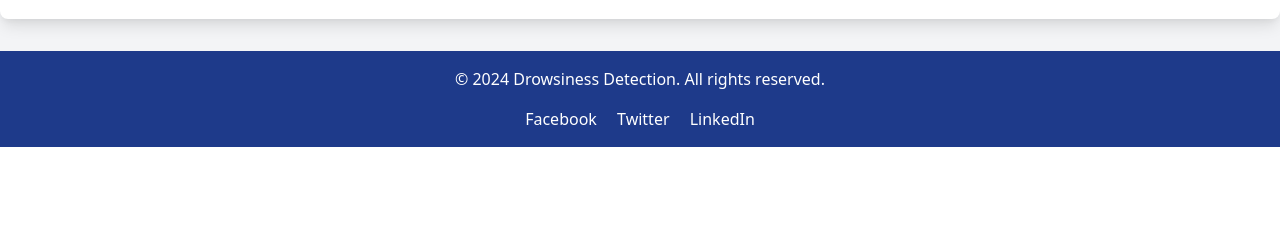
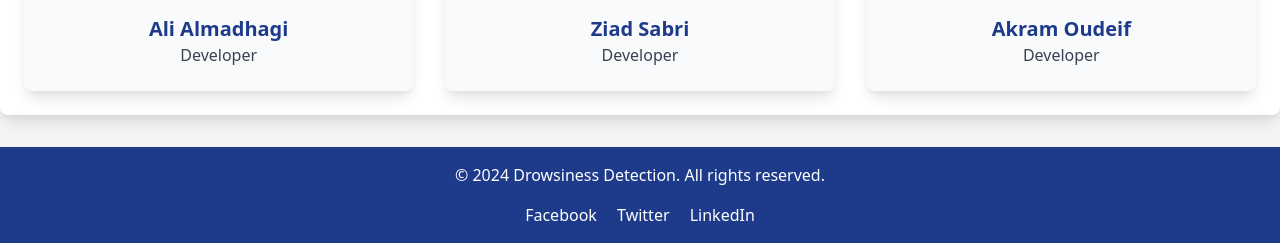
Before and after one commit to Ali-Almadhagi/COSC480-project, a Flask app: template front-end/templates/about.html in a window 1280 px wide. Shown: the part 653-896 px from the top of the page. Before the commit the page ends 800 px from the top, so only its background shows below. Run offline with Flask 2, Linux system fonts and the light colour scheme; the template is opened without the code that fills it, so the values that code supplies are empty.

Commit message:
adding team members cards to the about page

```diff
--- a/back-end/app.py
+++ b/back-end/app.py
@@ -1,11 +1,20 @@
 from flask import Flask, render_template
 
-app = Flask(__name__, template_folder='../front-end/templates')
+app = Flask(__name__, template_folder='../front-end/templates', static_folder='../front-end/static')
 
 @app.route('/')
 def home():
     # Renders the index.html template located in the templates folder
     return render_template('index.html')
 
+@app.route('/detection')
+def detection():
+    return render_template('detection.html')
+
+
+@app.route('/about')
+def about():
+    return render_template('about.html')
+
 if __name__ == '__main__':
     app.run(debug=True, host='0.0.0.0', port=5000)
--- a/front-end/templates/about.html
+++ b/front-end/templates/about.html
@@ -43,7 +43,6 @@
             <nav class="hidden lg:flex space-x-6 text-lg">
                 <a href="/" class="hover:text-blue-300">Home</a>
                 <a href="/detection" class="hover:text-blue-300">Drowsiness Detection</a>
-                <a href="/team" class="hover:text-blue-300">Team</a>
                 <a href="/about" class="hover:text-blue-300">About</a>
             </nav>
         </div>
@@ -53,7 +52,6 @@
             <div class="container mx-auto">
                 <a href="/" class="block py-2 text-white hover:bg-blue-700">Home</a>
                 <a href="/detection" class="block py-2 text-white hover:bg-blue-700">Drowsiness Detection</a>
-                <a href="/team" class="block py-2 text-white hover:bg-blue-700">Team</a>
                 <a href="/about" class="block py-2 text-white hover:bg-blue-700">About</a>
             </div>
         </nav>
@@ -70,6 +68,25 @@
         <!-- Call-to-Action -->
         <div class="text-center mt-8">
             <a href="/detection" class="px-8 py-3 bg-yellow-500 text-black font-semibold rounded-lg hover:bg-yellow-600">Try Our Detection System</a>
+        </div>
+
+        <h1 class="text-4xl font-bold text-center text-blue-900 mb-6 mt-10">Meet the Team</h1>
+        <div class="grid grid-cols-1 md:grid-cols-3 gap-8">
+            <div class="bg-gray-50 p-6 rounded-lg shadow-lg hover:shadow-xl transition-shadow">
+                <img src="{{ url_for('static', filename='images/team_member1.jpg') }}" alt="Ali Almadhagi" class="w-32 h-32 mx-auto rounded-full mb-4">
+                <h3 class="text-xl font-semibold text-center text-blue-900">Ali Almadhagi</h3>
+                <p class="text-gray-700 text-center">Developer</p>
+            </div>
+            <div class="bg-gray-50 p-6 rounded-lg shadow-lg hover:shadow-xl transition-shadow">
+                <img src="{{ url_for('static', filename='images/team_member2.jpg') }}" alt="Ziad Sabri" class="w-32 h-32 mx-auto rounded-full mb-4">
+                <h3 class="text-xl font-semibold text-center text-blue-900">Ziad Sabri</h3>
+                <p class="text-gray-700 text-center">Developer</p>
+            </div>
+            <div class="bg-gray-50 p-6 rounded-lg shadow-lg hover:shadow-xl transition-shadow">
+                <img src="{{ url_for('static', filename='images/team_member3.jpg') }}" alt="Akram Oudeif" class="w-32 h-32 mx-auto rounded-full mb-4">
+                <h3 class="text-xl font-semibold text-center text-blue-900">Akram Oudeif</h3>
+                <p class="text-gray-700 text-center">Developer</p>
+            </div>
         </div>
     </main>
 
--- a/front-end/templates/detection.html
+++ b/front-end/templates/detection.html
@@ -75,7 +75,6 @@
             <nav class="hidden lg:flex space-x-6 text-lg">
                 <a href="/" class="hover:text-blue-300">Home</a>
                 <a href="/detection" class="hover:text-blue-300">Drowsiness Detection</a>
-                <a href="/team" class="hover:text-blue-300">Team</a>
                 <a href="/about" class="hover:text-blue-300">About</a>
             </nav>
         </div>
@@ -85,7 +84,6 @@
             <div class="container mx-auto">
                 <a href="/" class="block py-2 text-white hover:bg-blue-700">Home</a>
                 <a href="/detection" class="block py-2 text-white hover:bg-blue-700">Drowsiness Detection</a>
-                <a href="/team" class="block py-2 text-white hover:bg-blue-700">Team</a>
                 <a href="/about" class="block py-2 text-white hover:bg-blue-700">About</a>
             </div>
         </nav>
--- a/front-end/templates/index.html
+++ b/front-end/templates/index.html
@@ -43,7 +43,6 @@
             <nav class="hidden lg:flex space-x-6 text-lg">
                 <a href="/" class="hover:text-blue-300">Home</a>
                 <a href="/detection" class="hover:text-blue-300">Drowsiness Detection</a>
-                <a href="/team" class="hover:text-blue-300">Team</a>
                 <a href="/about" class="hover:text-blue-300">About</a>
             </nav>
         </div>
@@ -53,7 +52,6 @@
             <div class="container mx-auto">
                 <a href="/" class="block py-2 text-white hover:bg-blue-700">Home</a>
                 <a href="/detection" class="block py-2 text-white hover:bg-blue-700">Drowsiness Detection</a>
-                <a href="/team" class="block py-2 text-white hover:bg-blue-700">Team</a>
                 <a href="/about" class="block py-2 text-white hover:bg-blue-700">About</a>
             </div>
         </nav>
```
